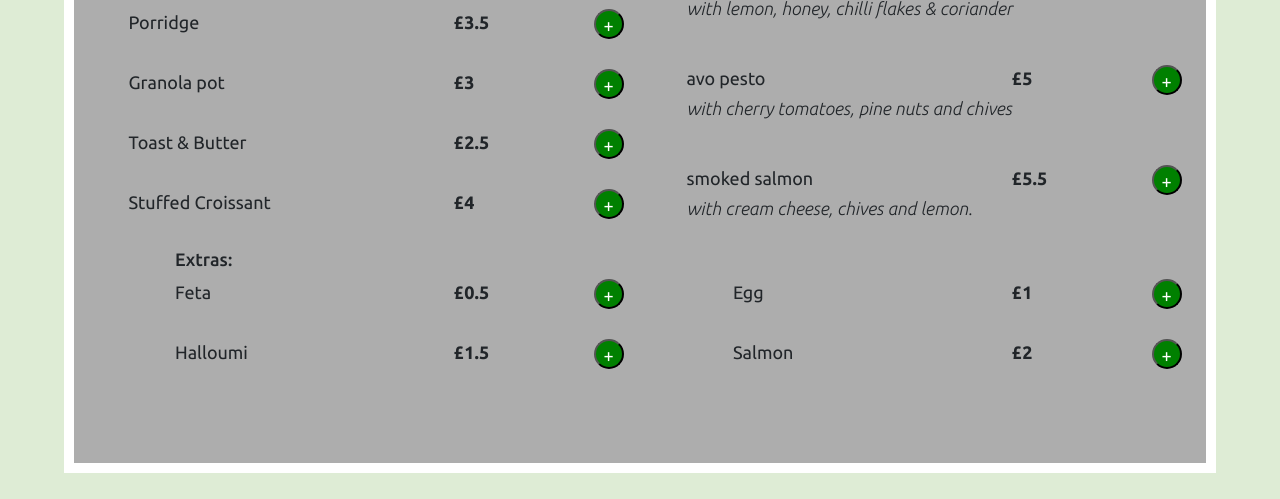
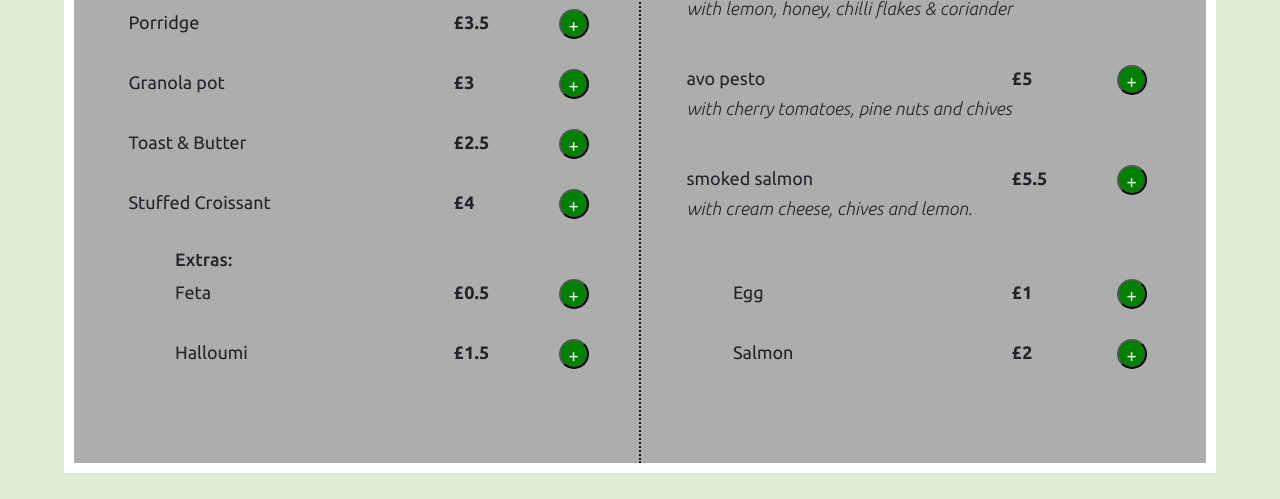
Before and after one commit to Felix-Voyle/JJ-Coffee-MS2, a plain HTML site: page food.html in a window 1280 px wide. Shown: the part 306-805 px from the top of the page. Drawn offline with nearby package versions, Linux system fonts and the light colour scheme; a web font is replaced by a local one.

Commit message:
added in vertical line down center of page and moved addBtns to the left slightly on larger screens

```diff
--- a/assets/style/style.css
+++ b/assets/style/style.css
@@ -647,6 +647,10 @@ color: #FDBE11;
 }
 
 @media screen and (min-width: 992px) {
+  .addBtn {
+    position: relative;
+    right: 35px;
+  }
   .salads, .flatbreads, .coffee-left, .coffee-right, .other-hot-drinks, .cold-drinks {
     width: 50%;
   }
@@ -670,6 +674,16 @@ color: #FDBE11;
   }
   .salad-item {
     margin-top: 88px;
+  }
+  .menu-breakfast::after, .menu-lunch::after, .menu-coffee::after, .menu-drinks::after {
+    content:"";
+    position: absolute;
+    z-index: -1;
+    top: 0;
+    bottom: 0;
+    left: 50%;
+    border-left: 2px dotted #141414;
+    transform: translate(-50%);
   }
 }
 
```
